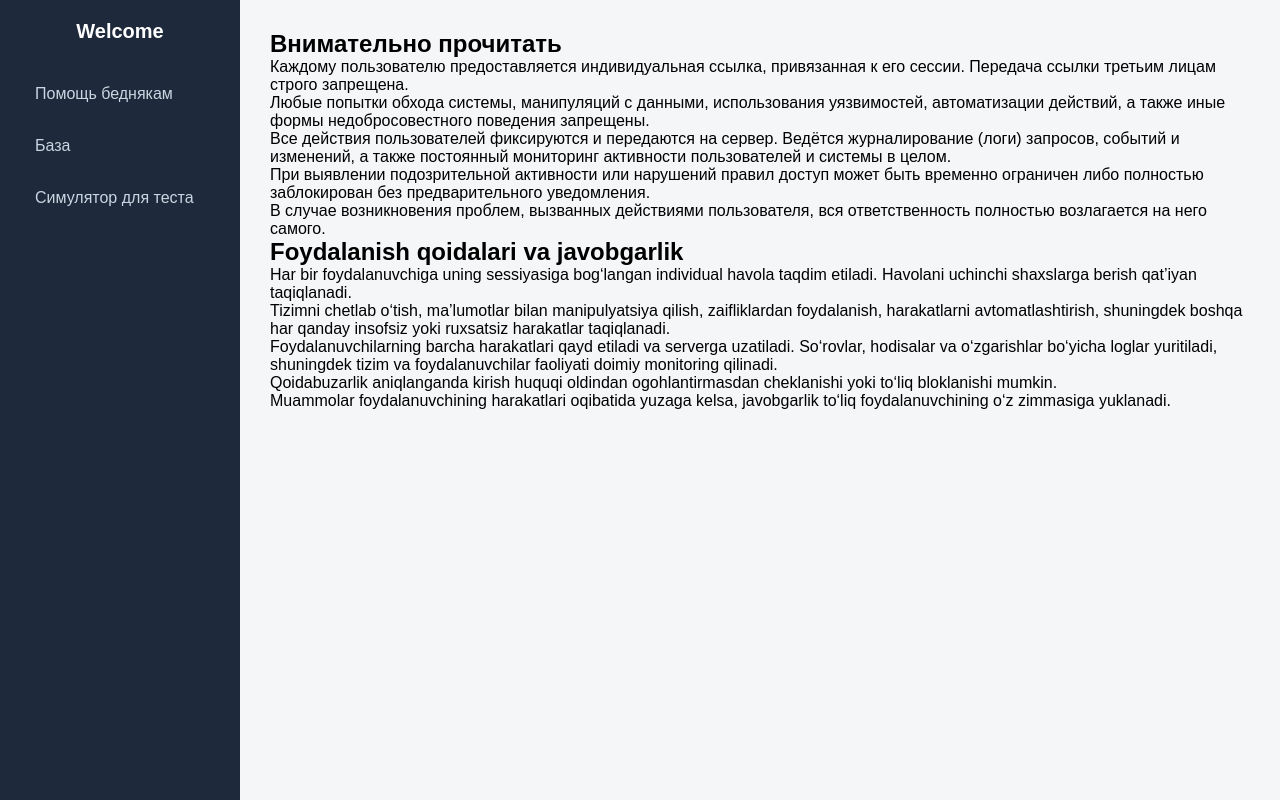
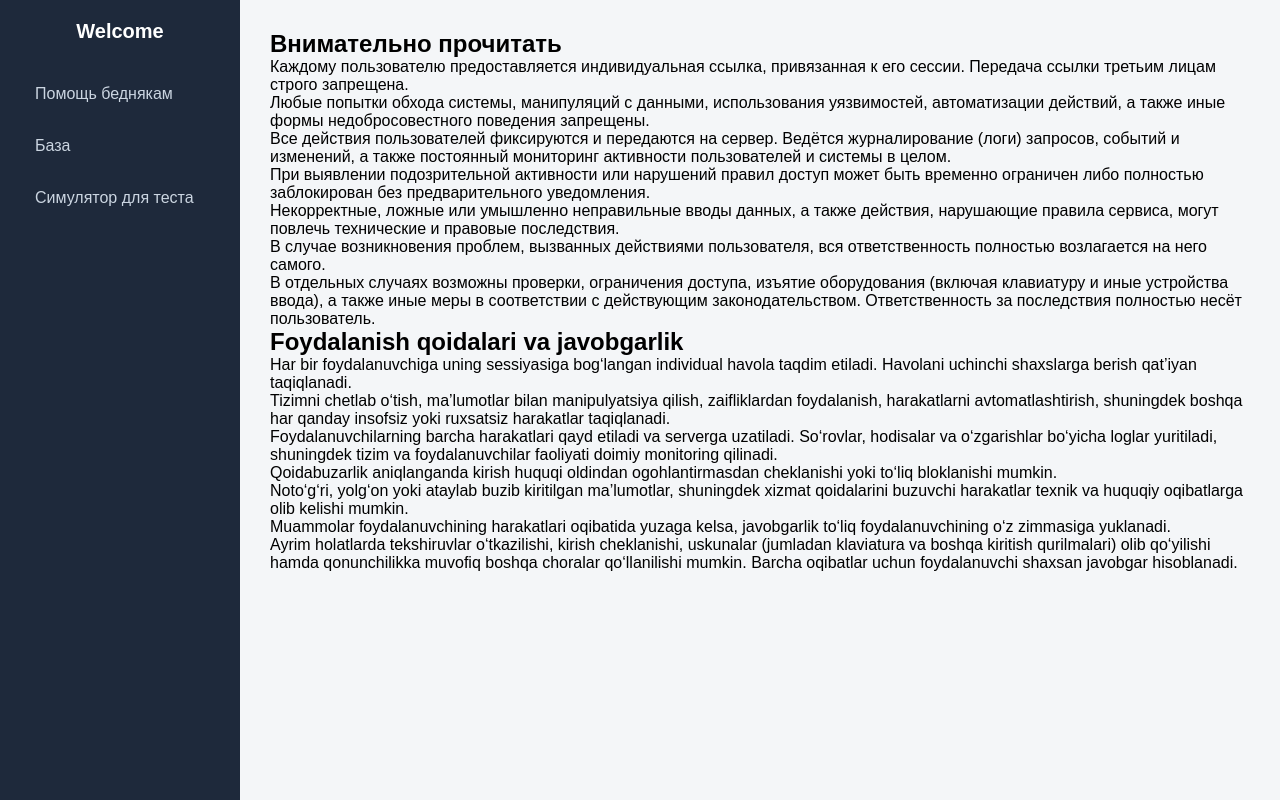
Before and after one commit to Anonim3209/Anonim3209, a website: page public/admin-panel.html in a window 1280 px wide. Drawn offline with Linux system fonts and the light colour scheme.

Commit message:
Add warnings and responsibilities in admin panel

```diff
--- a/public/admin-panel.html
+++ b/public/admin-panel.html
@@ -99,6 +99,7 @@
       </aside>
 
     <main class="content">
+
   <section class="rules-card">
     <h1>Внимательно прочитать</h1>
 
@@ -124,9 +125,22 @@
       без предварительного уведомления.
     </p>
 
+    <p class="warning">
+      Некорректные, ложные или умышленно неправильные вводы данных,
+      а также действия, нарушающие правила сервиса, могут повлечь
+      технические и правовые последствия.
+    </p>
+
     <p class="responsibility">
       В случае возникновения проблем, вызванных действиями пользователя,
       вся ответственность полностью возлагается на него самого.
+    </p>
+
+    <p class="responsibility">
+      В отдельных случаях возможны проверки, ограничения доступа,
+      изъятие оборудования (включая клавиатуру и иные устройства ввода),
+      а также иные меры в соответствии с действующим законодательством.
+      Ответственность за последствия полностью несёт пользователь.
     </p>
   </section>
 
@@ -155,11 +169,25 @@
       oldindan ogohlantirmasdan cheklanishi yoki to‘liq bloklanishi mumkin.
     </p>
 
+    <p class="warning">
+      Noto‘g‘ri, yolg‘on yoki ataylab buzib kiritilgan ma’lumotlar,
+      shuningdek xizmat qoidalarini buzuvchi harakatlar
+      texnik va huquqiy oqibatlarga olib kelishi mumkin.
+    </p>
+
     <p class="responsibility">
       Muammolar foydalanuvchining harakatlari oqibatida yuzaga kelsa,
       javobgarlik to‘liq foydalanuvchining o‘z zimmasiga yuklanadi.
     </p>
+
+    <p class="responsibility">
+      Ayrim holatlarda tekshiruvlar o‘tkazilishi, kirish cheklanishi,
+      uskunalar (jumladan klaviatura va boshqa kiritish qurilmalari)
+      olib qo‘yilishi hamda qonunchilikka muvofiq boshqa choralar
+      qo‘llanilishi mumkin. Barcha oqibatlar uchun foydalanuvchi shaxsan javobgar hisoblanadi.
+    </p>
   </section>
+
       </main>
     </div>
     <script>
```
